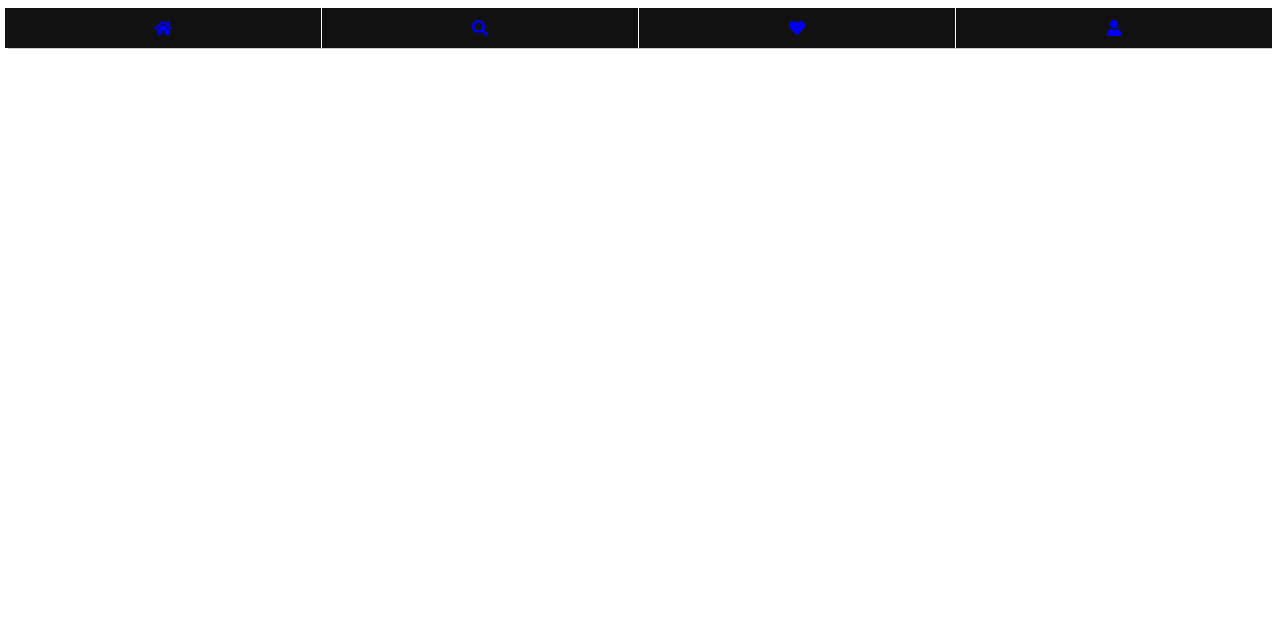
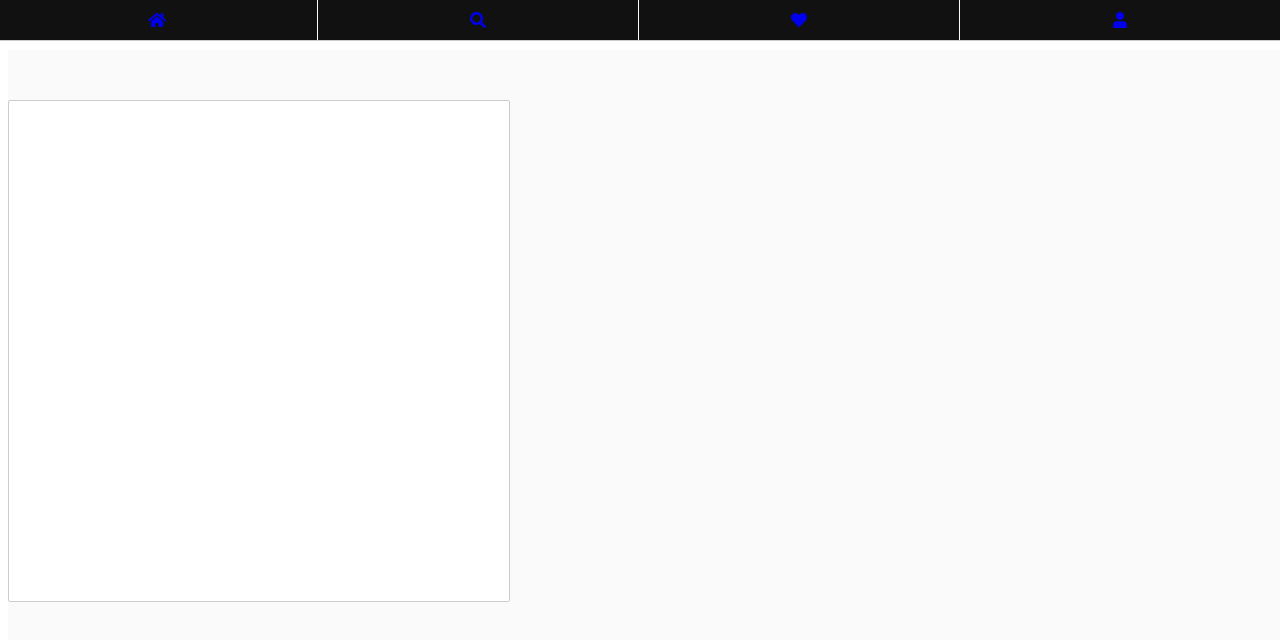
Before and after one commit to Ofadola/assignment1-task2, a website: page public/index.html in a window 1280 px wide. Drawn offline with Linux system fonts and the light colour scheme.

Commit message:
used scss

```diff
--- a/public/index.html
+++ b/public/index.html
@@ -17,6 +17,12 @@
         <a href="likes.html"><i class="fa fa-heart" aria-hidden="true"></i></a>
         <a href="profile.html"><i class="fa fa-user" aria-hidden="true"></i></a>
     </header>
+    <section class="container">
+        <div class="card">
+
+        </div>
+
+    </section>
 
 </body>
 
--- a/public/material.scss
+++ b/public/material.scss
@@ -5,6 +5,11 @@ body{
   header{
     background: #FAFAFA;
     border-bottom: 1px solid #ccc;
+    position: fixed;
+    top: 0;
+    left: 0;
+    width: 100%;
+    z-index: 20;
  a{
         box-sizing: border-box;
         width: 25%;
@@ -20,3 +25,21 @@ body{
         }
     }
 }
+
+.container{
+    background: #FAFAFA;
+    padding-top: 50px;
+    position: absolute;
+    width: 100%;
+    top: 50px;
+    bottom: 0;
+
+    .card{
+        background: #fff;
+        width: 500px;
+        height: 500px;
+        border: 1px solid #ccc;
+        border-radius: 2px;
+    }
+
+}
```
Also changed, not shown: public/material.css, 1 other file.
